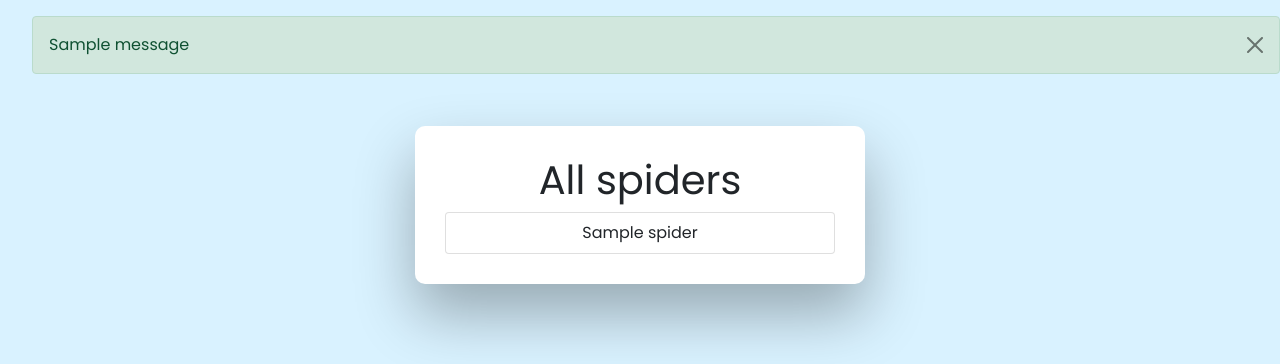
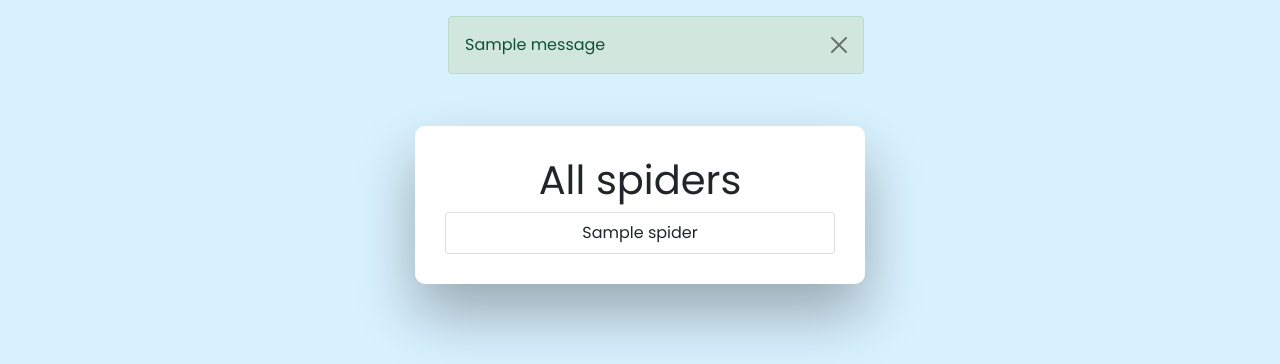
Before and after one commit to morveusz93/terra-keeper, a Django app: page / in a window 1280 px wide. Shown: the part 56-420 px from the top of the page. Run offline with Django 4.2, Linux system fonts and the light colour scheme; tables that the repository leaves empty hold one stand-in row (values such as "Sample post"); one stand-in notice (Sample message) is shown; some libraries are stand-ins or nearby versions.

Commit message:
change size of alerts

```diff
--- a/spiders/views.py
+++ b/spiders/views.py
@@ -1,7 +1,8 @@
 from django.shortcuts import get_object_or_404, redirect, render
+from django.contrib.auth.decorators import login_required
+from django.contrib import messages
 from .models import Spider
 from .forms import SpiderForm
-from django.contrib.auth.decorators import login_required
 
 
 def spiders(request):
@@ -12,7 +13,6 @@ def spiders(request):
 
 def details(request, id):
     spider = get_object_or_404(Spider, pk=id)
-    print(spider)
     context = {'spider': spider}
     return render(request, 'spiders/details.html', context)
 
@@ -26,6 +26,7 @@ def createSpider(request):
             spider = form.save(commit=False)
             spider.owner = request.user.profile
             spider.save()
+        messages.success(request, "New spider successfully added! Good job!")
         return redirect('spiders')
 
     context = {'form': form}
@@ -39,6 +40,7 @@ def updateSpider(request, id):
     if request.method == "POST":
         form = SpiderForm(request.POST, instance=spider)
         if form.is_valid():
+            messages.success(request, "Spider successfully updated ;)")
             form.save()
         return redirect('spider-details', id=id)
 
@@ -51,6 +53,7 @@ def deleteSpider(request, id):
     spider = Spider.objects.get(id=id)
     if request.method == "POST":
         spider.delete()
+        messages.success(request, "Spider successfully deleted from your list.")
         return redirect("spiders")
     context = {'obj': spider}
     return render(request, 'delete.html', context)
--- a/static/styles/main.css
+++ b/static/styles/main.css
@@ -271,3 +271,7 @@ input[type="email"]:placeholder {
 *:focus {
   outline: none;
 }
+
+.alert-dismissible {
+  display:inline-block;
+}
--- a/templates/main.html
+++ b/templates/main.html
@@ -19,7 +19,7 @@
     {% if messages %}
       <ul class="messages">
         {% for message in messages %}
-        <div class=" {{message.tags}} alert-dismissible fade show" role="alert">
+        <div class="{{message.tags}} alert-dismissible fade show col-md-4 offset-md-4" role="alert">
           {{message}}
           <button type="button" class="btn-close" data-bs-dismiss="alert" aria-label="Close"></button>
         </div>
--- a/users/signals.py
+++ b/users/signals.py
@@ -11,13 +11,11 @@ def createProfile(sender, instance, created, **kwargs):
             name=user.username,
             email=user.email,
         )
-        print("profile created")
 
 
 def deleteUser(sender, instance, **kwargs):
     user = instance.user
     user.delete()
-    print('deleted user')
 
 
 post_save.connect(createProfile, sender=User)
```
Also changed, not shown: users/views.py (+1 -8 lines).
